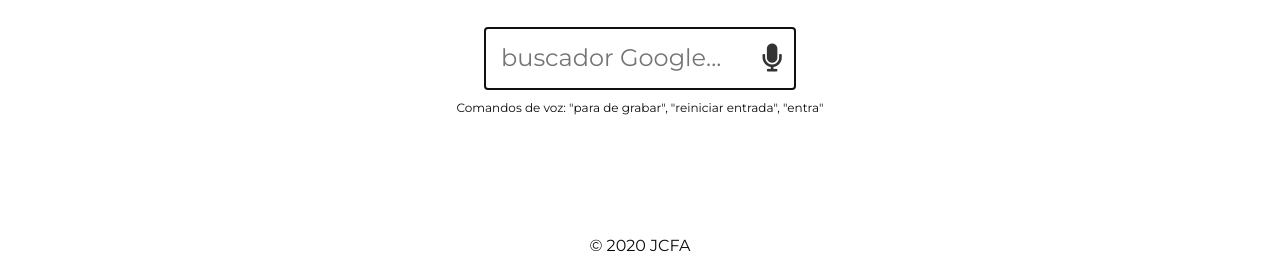
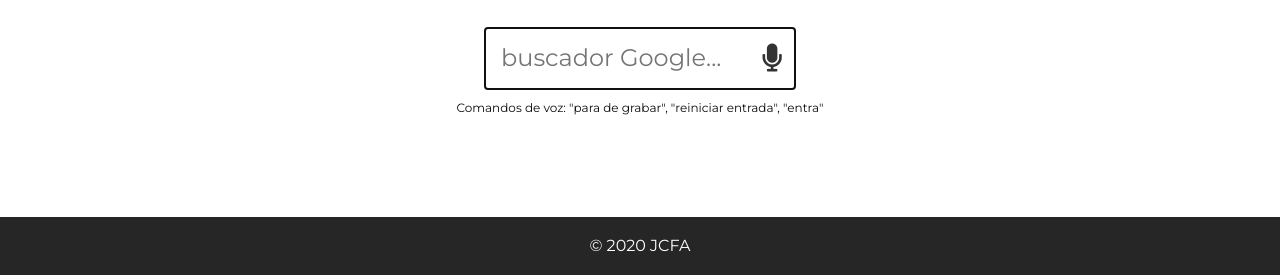
Before and after one commit to JcarlosFAllende/APIvoz, a plain HTML site: page index.html in a window 1280 px wide. Shown: the part 525-800 px from the top of the page. Drawn offline with nearby package versions, Linux system fonts and the light colour scheme.

Commit message:
algo salio mal2 XD

```diff
--- a/index.html
+++ b/index.html
@@ -40,10 +40,11 @@
 </div>
 
 <!-- Footer -->
-<footer class="page-footer font-small blue fixed-bottom">
+<div>
+<footer class="page-footer font-small blue fixed-bottom bg-dark">
 
   <!-- Copyright -->
-  <div class="footer-copyright text-center py-3">© 2020 JCFA
+  <div class="footer-copyright text-center py-3 text-white">© 2020 JCFA
   </div>
   <!-- Copyright -->
 
```
